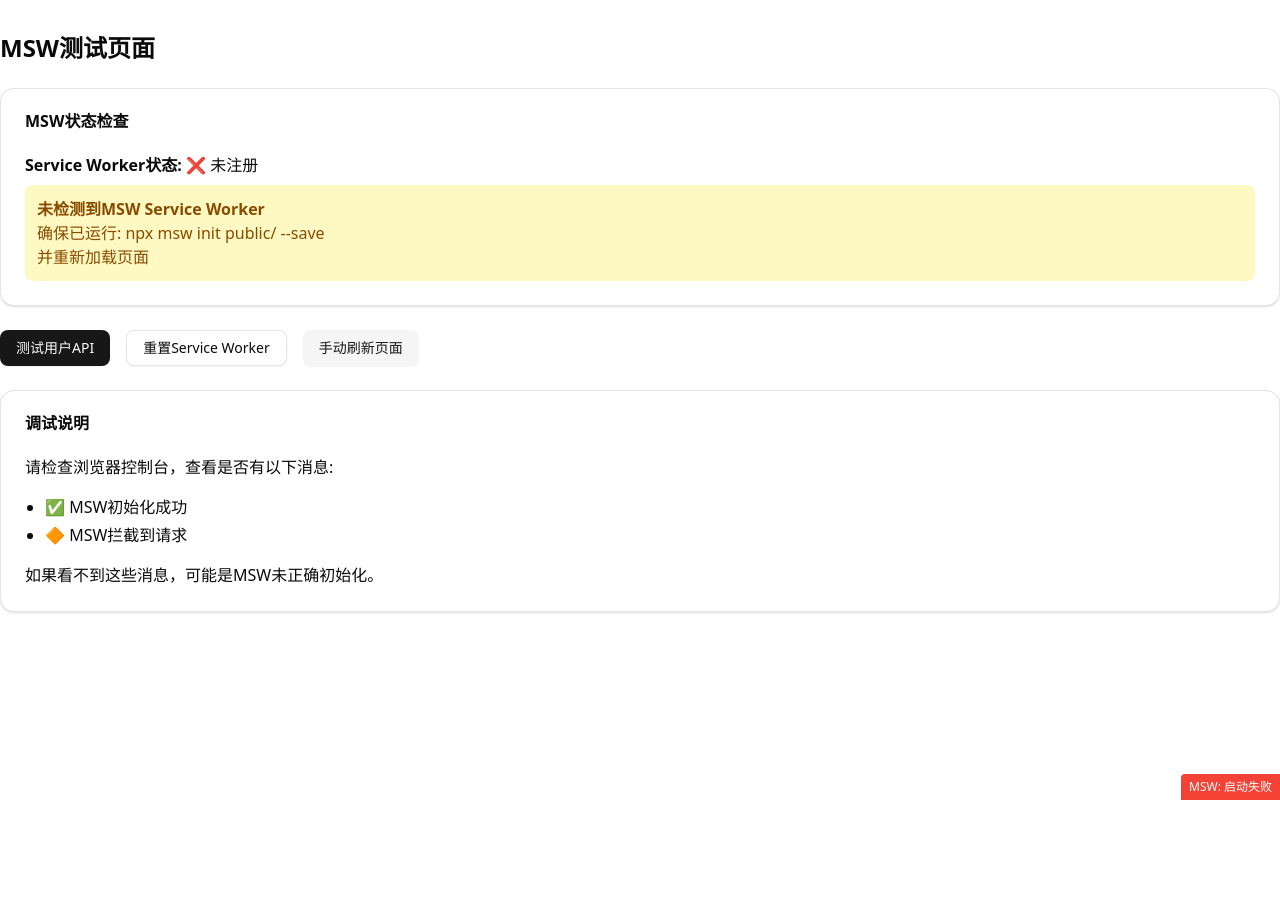
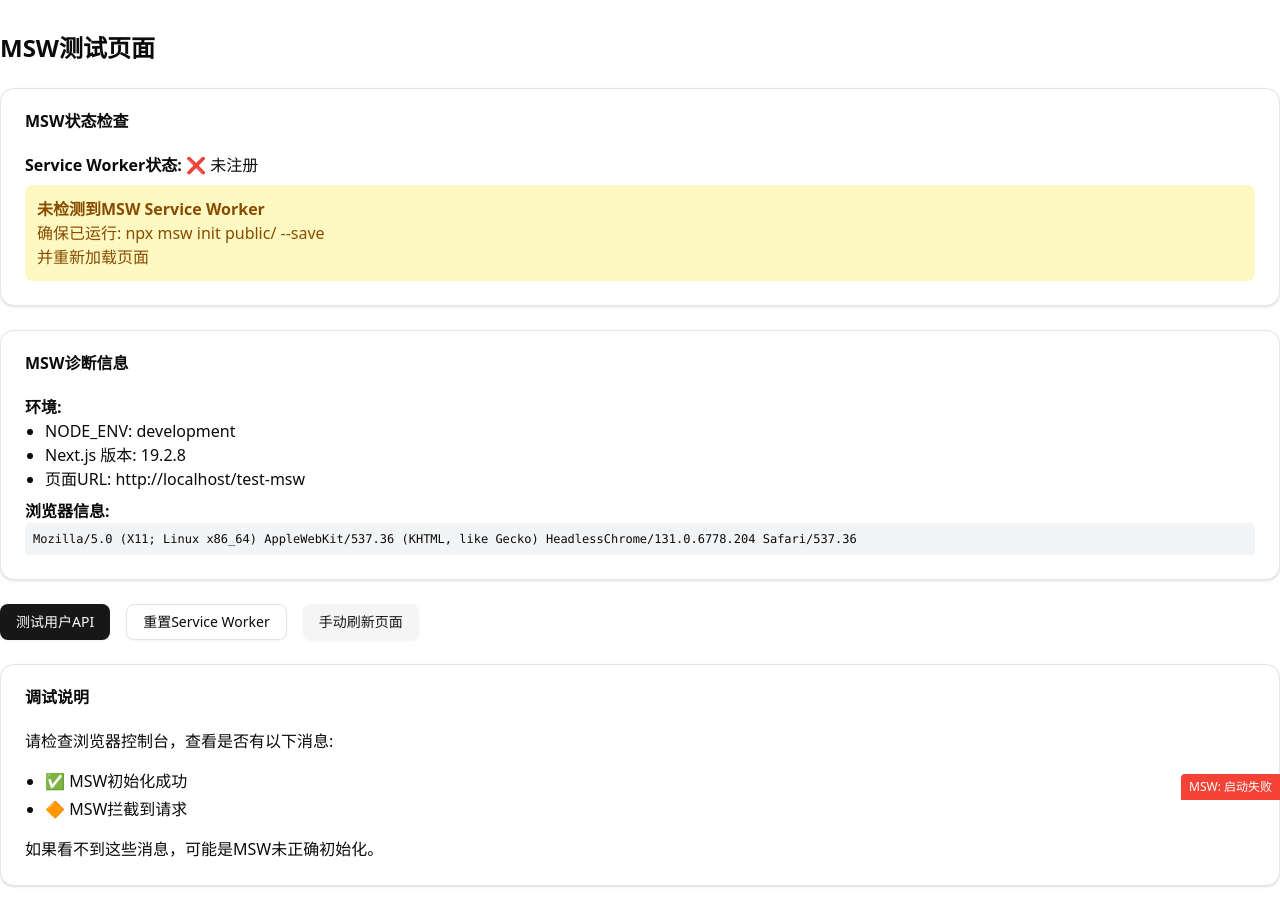
Before and after one commit to Sandorzhang/workbench-working, a Next.js app: page /test-msw in a window 1280 px wide. Before the commit the page ends 800 px from the top, so only its background shows below. Built offline with nearby package versions, Linux system fonts and the light colour scheme.

Commit message:
解决了react的  hydration mismatch

```diff
--- a/app/test-msw/page.tsx
+++ b/app/test-msw/page.tsx
@@ -3,14 +3,21 @@
 import { useState, useEffect } from 'react';
 import { Button } from '@/components/ui/button';
 import { Card, CardContent, CardHeader, CardTitle } from '@/components/ui/card';
+import React from 'react';
 
 export default function TestMswPage() {
   const [data, setData] = useState<any>(null);
   const [loading, setLoading] = useState(false);
   const [error, setError] = useState<string | null>(null);
   const [swStatus, setSwStatus] = useState<'checking' | 'registered' | 'not-found'>('checking');
+  const [pageUrl, setPageUrl] = useState<string>('');
+  const [userAgent, setUserAgent] = useState<string>('');
 
   useEffect(() => {
+    // 设置客户端信息，避免水合不匹配
+    setPageUrl(window.location.href);
+    setUserAgent(navigator.userAgent);
+
     // 检查Service Worker注册状态
     async function checkServiceWorker() {
       try {
@@ -137,6 +144,28 @@ export default function TestMswPage() {
         </CardContent>
       </Card>
 
+      <Card>
+        <CardHeader>
+          <CardTitle>MSW诊断信息</CardTitle>
+        </CardHeader>
+        <CardContent className="space-y-2">
+          <div>
+            <p className="font-bold">环境:</p>
+            <ul className="list-disc pl-5">
+              <li>NODE_ENV: {process.env.NODE_ENV}</li>
+              <li>Next.js 版本: {React.version}</li>
+              <li>页面URL: {pageUrl}</li>
+            </ul>
+          </div>
+          <div>
+            <p className="font-bold">浏览器信息:</p>
+            <pre className="text-xs bg-gray-100 p-2 rounded">
+              {userAgent}
+            </pre>
+          </div>
+        </CardContent>
+      </Card>
+
       <div className="flex space-x-4">
         <Button
           onClick={testUserApi}
--- a/mocks/browser.ts
+++ b/mocks/browser.ts
@@ -10,15 +10,24 @@ handlers.forEach((handler, index) => {
 // 创建worker
 export const worker = setupWorker(...handlers);
 
-// 添加事件监听
+// 添加事件监听，添加安全检查
 worker.events.on('request:start', ({ request }) => {
-  console.log(`🔶 MSW拦截到请求: ${request.method} ${request.url}`);
+  // 排除静态资源请求的日志
+  if (!request.url.includes('/_next/')) {
+    console.log(`🔶 MSW拦截到请求: ${request.method} ${request.url}`);
+  }
 });
 
 worker.events.on('request:end', ({ request, response }) => {
-  console.log(`✅ MSW已处理请求: ${request.method} ${request.url} (${response.status})`);
+  // 添加安全检查，确保response存在
+  if (response && !request.url.includes('/_next/')) {
+    console.log(`✅ MSW已处理请求: ${request.method} ${request.url} (${response.status})`);
+  }
 });
 
 worker.events.on('unhandled:request', ({ request }) => {
-  console.warn(`⚠️ MSW未拦截请求: ${request.method} ${request.url}`);
+  // 排除静态资源请求的警告
+  if (!request.url.includes('/_next/')) {
+    console.warn(`⚠️ MSW未拦截请求: ${request.method} ${request.url}`);
+  }
 });
--- a/mocks/index.ts
+++ b/mocks/index.ts
@@ -12,10 +12,25 @@ export default async function initMocks() {
       // 浏览器环境
       const { worker } = await import('./browser');
 
-      // 不再自动清除旧的Service Worker，避免循环重载
-      // 只在开发环境中初始化MSW
+      // 更新worker启动配置
       await worker.start({
-        onUnhandledRequest: 'bypass',
+        // 使用"warn"而不是"bypass"可以减少未处理请求的警告
+        onUnhandledRequest: (request, print) => {
+          // 忽略静态资源和Next.js内部请求
+          if (
+            request.url.pathname.includes('/_next/') ||
+            request.url.pathname.includes('.css') ||
+            request.url.pathname.includes('.js') ||
+            request.url.pathname.includes('.png') ||
+            request.url.pathname.includes('.svg') ||
+            request.url.pathname.includes('.ico')
+          ) {
+            return;
+          }
+
+          // 其他未处理的请求显示警告
+          print.warning();
+        },
         serviceWorker: {
           url: '/mockServiceWorker.js',
         },
```
